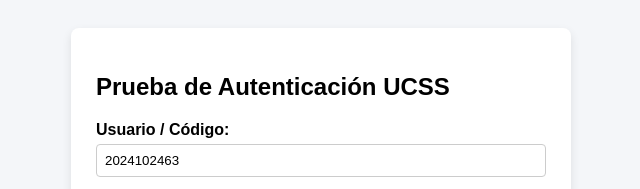
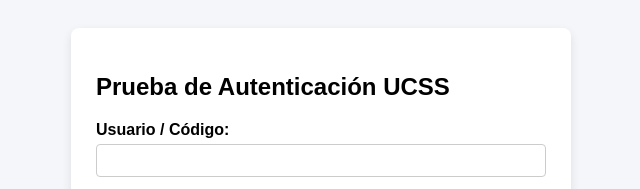
Before and after one commit to EustaquioZM/alqowpzm, a website: page index.html in a window 1280 px wide. Shown: the top 189 px of the page, 319-959 px from the left. Drawn offline with Linux system fonts and the light colour scheme.

Commit message:
Clear default value for 'usuario' input field
Updated the default value of the 'usuario' input field to be empty.

```diff
--- a/index.html
+++ b/index.html
@@ -24,7 +24,7 @@
     <form id="loginForm">
       <div class="form-group">
         <label for="usuario">Usuario / Código:</label>
-        <input type="text" id="usuario" value="2024102463" required>
+        <input type="text" id="usuario" value="" required>
       </div>
       <div class="form-group">
         <label for="password">Contraseña:</label>
```
